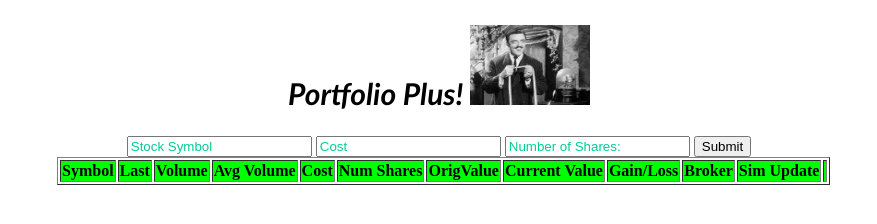
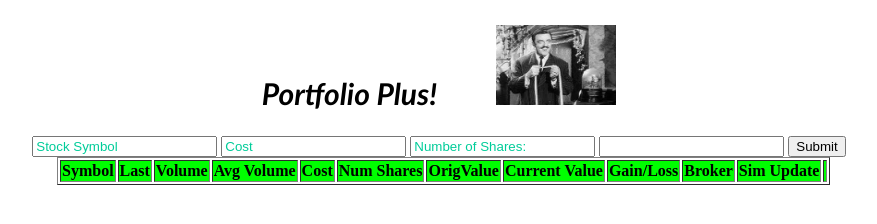
Before and after one commit to jsmongeski/p3.hijoe.biz, a plain HTML site: page index.html in a window 1280 px wide. Shown: the whole page, without its empty margins (201-1078 px from the left). Drawn offline with nearby package versions, Linux system fonts and the light colour scheme.

Commit message:
modified position of image, added brokerurl to input form

```diff
--- a/index.html
+++ b/index.html
@@ -10,13 +10,14 @@
 <body>
 
 
-    <h1>Portfolio Plus!            <img id="gomez" src="/images/gomezTicker.jpg" alt="Gomez" >
+    <h1>Portfolio Plus! &nbsp; &nbsp; &nbsp; &nbsp; <img id="gomez" src="/images/gomezTicker.jpg" alt="Gomez" >
     </h1>
 
     <form onsubmit="return false">
         <input id="newticker"  type="text" name="symbol">
         <input id="cost"  type="text" name="Cost" >
         <input id="nshares"  type="text" name="nshares" >
+        <input id="brokerurl"  type="text" name="brokerurl" >
         <input type="submit" value="Submit">
     </form>
 
```
